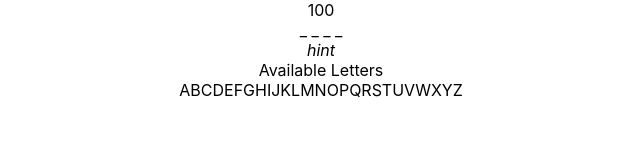
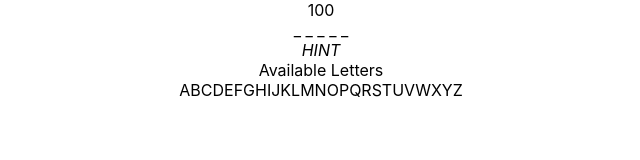
Before and after one commit to elikkozak/UAcademy, a React (Create React App) app in the folder Projects/hangman/: page / in a window 1280 px wide. Shown: the top 160 px of the page, without its empty margins (319-959 px from the left). Built offline with nearby package versions, Linux system fonts and the light colour scheme.

Commit message:
checked the code works with an example from setup b4 end

```diff
--- a/Projects/hangman/src/App.js
+++ b/Projects/hangman/src/App.js
@@ -14,8 +14,8 @@ class App extends Component {
     this.state = {
       letterStatus: this.generateLetterStatuses(),
       solution: {
-        word: "word",
-        hint: "hint",
+        word: "BYTES",
+        hint: "HINT",
       },
       score: 100,
     };
```
